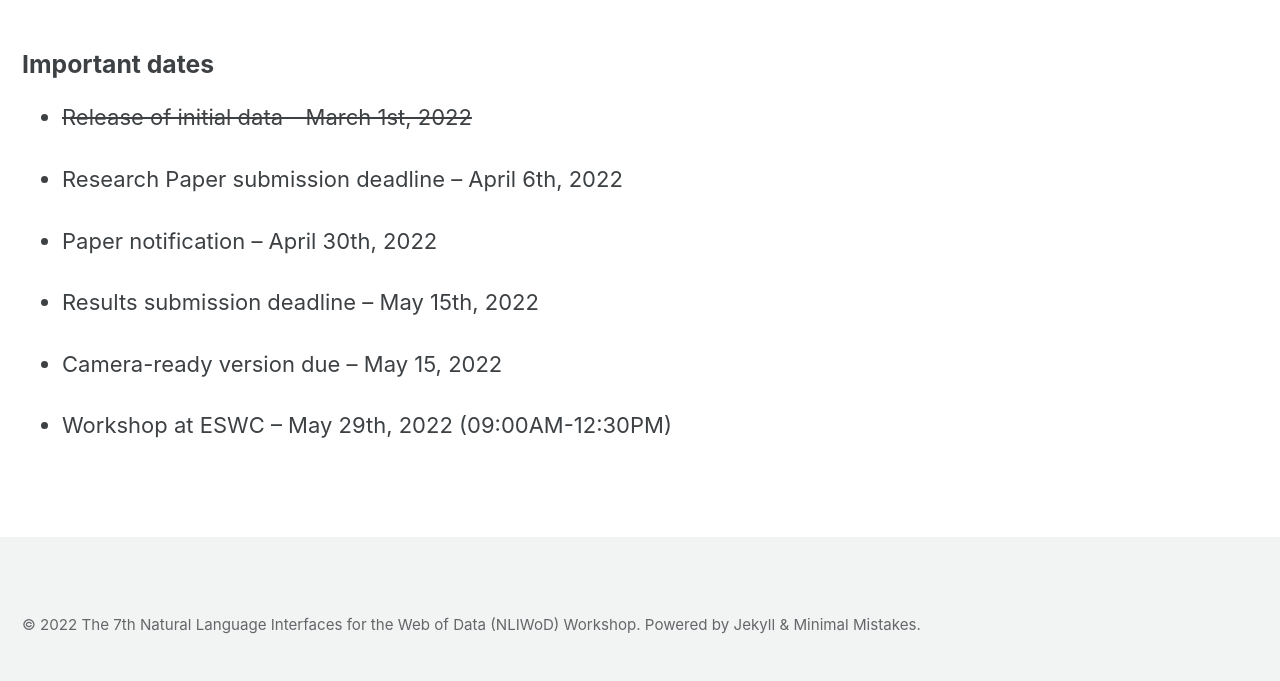
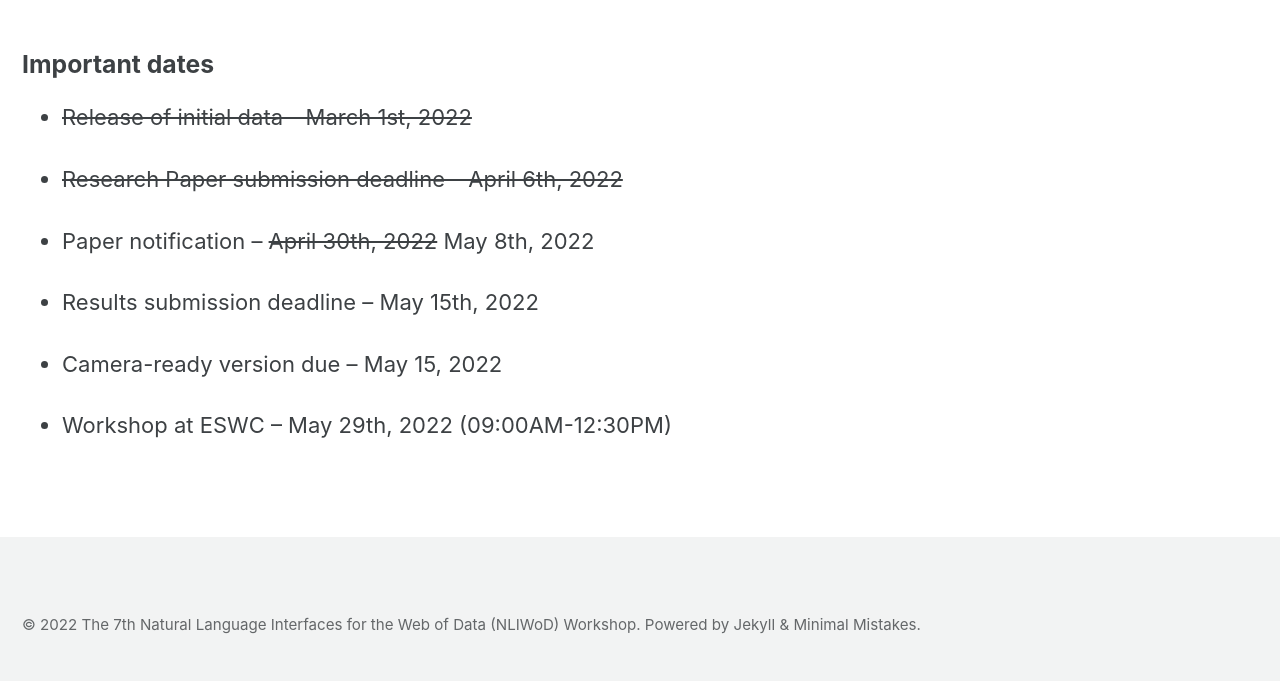
Before and after one commit to semantic-systems/nliwod-workshop, a Jekyll site: the page built from important-dates.md, in a window 1280 px wide. Shown: the part 311-992 px from the top of the page. Built offline with Jekyll 4.4.1, drawn with Linux system fonts in a browser that asks for light colours; cached includes are drawn as plain includes.

Commit message:
Update important-dates.md

```diff
--- a/important-dates.md
+++ b/important-dates.md
@@ -9,9 +9,9 @@ ref: important-dates
 
 * <del>Release of initial data - March 1st, 2022</del>
 
-* Research Paper submission deadline -- April 6th, 2022
+* <del>Research Paper submission deadline -- April 6th, 2022</del>
 
-* Paper notification -- April 30th, 2022
+* Paper notification -- <del> April 30th, 2022</del> May 8th, 2022
 
 * Results submission deadline -- May 15th, 2022
 
```
